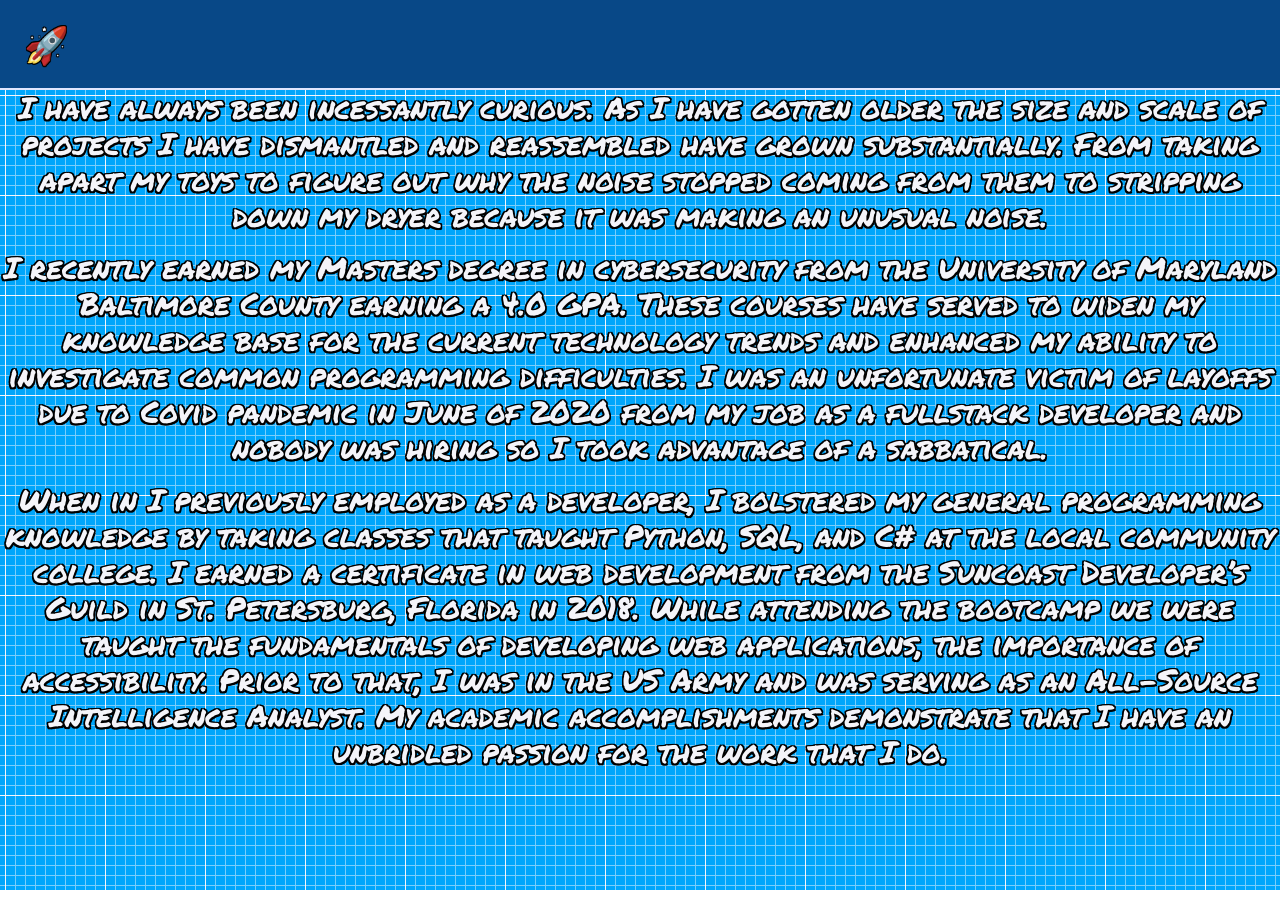
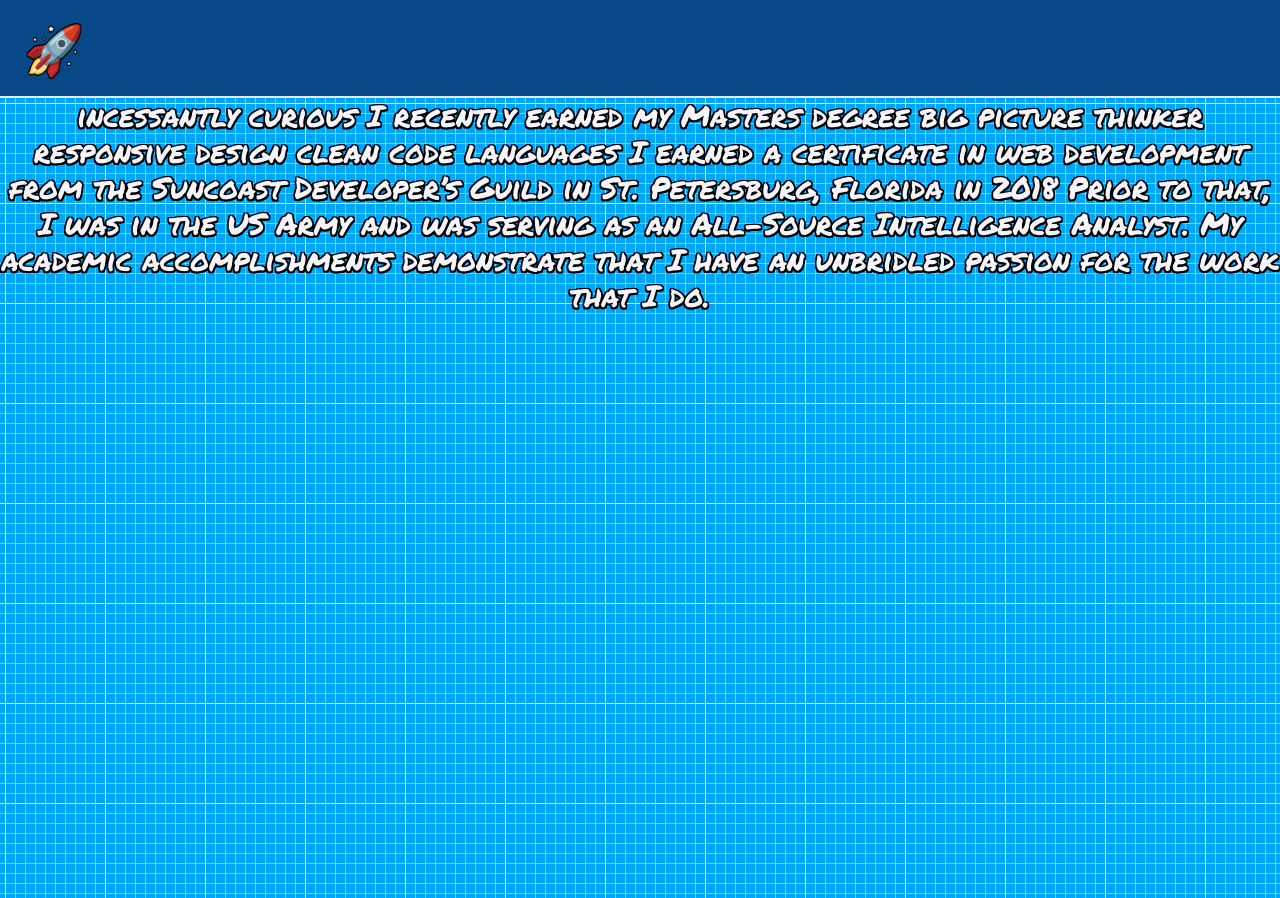
Before and after one commit to leafsicle/update-portfolio, a React (Create React App) app: page /About in a window 1280 px wide. Built offline with nearby package versions, Linux system fonts and the light colour scheme.

Commit message:
UI organization & improvements

```diff
--- a/src/App.js
+++ b/src/App.js
@@ -1,9 +1,11 @@
 import './App.css'
+import Contact from './comps/Contact'
 
 function App() {
   return (
     <div className='body bg-secondary contrast text-white lg:text-3xl text-2xl font-sans'>
       <main className=''>Make room for a thing here</main>
+      <Contact />
     </div>
   )
 }
--- a/src/comps/About.jsx
+++ b/src/comps/About.jsx
@@ -5,31 +5,13 @@ const About = () => {
     <div className='body bg-secondary contrast text-white lg:text-3xl text-xl font-sans'>
       <main className=' '>
         <p className='mb-4'>
-          I have always been incessantly curious. As I have gotten older the
-          size and scale of projects I have dismantled and reassembled have
-          grown substantially. From taking apart my toys to figure out why the
-          noise stopped coming from them to stripping down my dryer because it
-          was making an unusual noise.
-        </p>
-        <p className='mb-4'>
-          I recently earned my Masters degree in cybersecurity from the
-          University of Maryland Baltimore County earning a 4.0 GPA. These
-          courses have served to widen my knowledge base for the current
-          technology trends and enhanced my ability to investigate common
-          programming difficulties. I was an unfortunate victim of layoffs due
-          to Covid pandemic in June of 2020 from my job as a fullstack developer
-          and nobody was hiring so I took advantage of a sabbatical.
-        </p>
-        <p className='mb-4'>
-          When in I previously employed as a developer, I bolstered my general
-          programming knowledge by taking classes that taught Python, SQL, and
-          C# at the local community college. I earned a certificate in web
-          development from the Suncoast Developer’s Guild in St. Petersburg,
-          Florida in 2018. While attending the bootcamp we were taught the
-          fundamentals of developing web applications, the importance of
-          accessibility. Prior to that, I was in the US Army and was serving as
-          an All-Source Intelligence Analyst. My academic accomplishments
-          demonstrate that I have an unbridled passion for the work that I do.
+          incessantly curious I recently earned my Masters degree big picture
+          thinker responsive design clean code languages I earned a certificate
+          in web development from the Suncoast Developer’s Guild in St.
+          Petersburg, Florida in 2018 Prior to that, I was in the US Army and
+          was serving as an All-Source Intelligence Analyst. My academic
+          accomplishments demonstrate that I have an unbridled passion for the
+          work that I do.
         </p>
       </main>
     </div>
--- a/src/comps/ExternalLink.jsx
+++ b/src/comps/ExternalLink.jsx
@@ -10,7 +10,7 @@ const ExternalLink = ({ socialInfo }) => {
         <i
           className={
             socialInfo.icon +
-            'bg-primary text-white rounded-sm p-4 w-30px hover:bg-red hover:text-active transition-all hover:rounded-3xl'
+            'bg-primary text-white rounded-sm p-4 w-30px transition-all duration-300 hover:rounded-3xl hover:bg-red hover:text-active'
           }
         />
       </a>
--- a/src/comps/Header.jsx
+++ b/src/comps/Header.jsx
@@ -2,7 +2,8 @@ import NavigationLink from './NavigationLink'
 import { Link } from 'react-router-dom'
 
 const Header = () => {
-  let pages = ['About', 'Projects', 'Contact']
+  let pages = ['About', 'Projects']
+
   return (
     <nav
       className='flex justify-start
@@ -17,7 +18,7 @@ const Header = () => {
         hover:text-active
         border-indigo-100 '
       role='navigation'>
-      <Link className='text-4xl mr-3' tabIndex={0} to='/'>
+      <Link className='text-5xl mr-3' tabIndex={0} to='/'>
         🚀
       </Link>
       <nav className='navbar navbar-light bg-light'>
--- a/src/comps/NavigationLink.jsx
+++ b/src/comps/NavigationLink.jsx
@@ -9,6 +9,7 @@ const NavigationLink = ({ pageName, index }) => {
       className='text-base font-medium
       contrast
       text-indigo-100
+      transition-all
       hover:text-active
       hover:bg-red
       hover:rounded
--- a/src/index.js
+++ b/src/index.js
@@ -5,7 +5,6 @@ import { BrowserRouter, Routes, Route } from 'react-router-dom'
 import './index.css'
 import App from './App'
 import About from './comps/About'
-import Contact from './comps/Contact'
 import Header from './comps/Header'
 
 ReactDOM.render(
@@ -15,8 +14,7 @@ ReactDOM.render(
       <Routes>
         <Route path='/' element={<App />} />
         <Route path='/About' element={<About />} />
-        <Route path='/Projects' element={<About />} />
-        <Route path='/Contact' element={<Contact />} />
+        {/* <Route path='/Projects' element={<About />} /> */}
       </Routes>
     </BrowserRouter>
   </React.StrictMode>,
```
